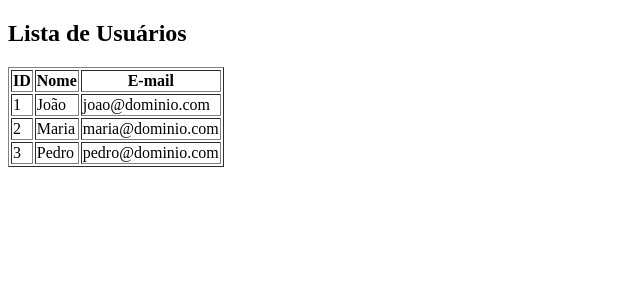
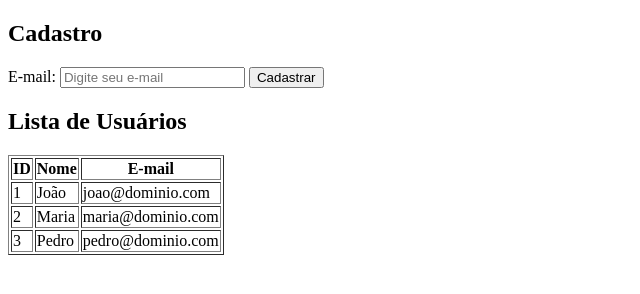
Before and after one commit to luispneu/BRANCH1, a plain HTML site: page index.html in a window 1280 px wide. Shown: the whole page, without its empty margins (0-640 px from the left). Drawn offline with Linux system fonts and the light colour scheme.

Commit message:
update nas funcionalidades

```diff
--- a/index.html
+++ b/index.html
@@ -1,11 +1,23 @@
-<!DOCTYPE html>
+
+    <!DOCTYPE html>
 <html lang="pt-br">
 <head>
     <meta charset="UTF-8">
     <meta name="viewport" content="width=device-width, initial-scale=1.0">
-    <title>Lista de Usuários</title>
+    <title>Cadastro - Validação de E-mail</title>
 </head>
 <body>
+
+    <h2>Cadastro</h2>
+    <form action="/cadastro" method="post">
+        <label for="email">E-mail:</label>
+        <input type="email" id="email" name="email" required placeholder="Digite seu e-mail">
+        <button type="submit">Cadastrar</button>
+    </form>
+
+</body>
+</html>
+
 
     <h2>Lista de Usuários</h2>
     <table border="1">
```
